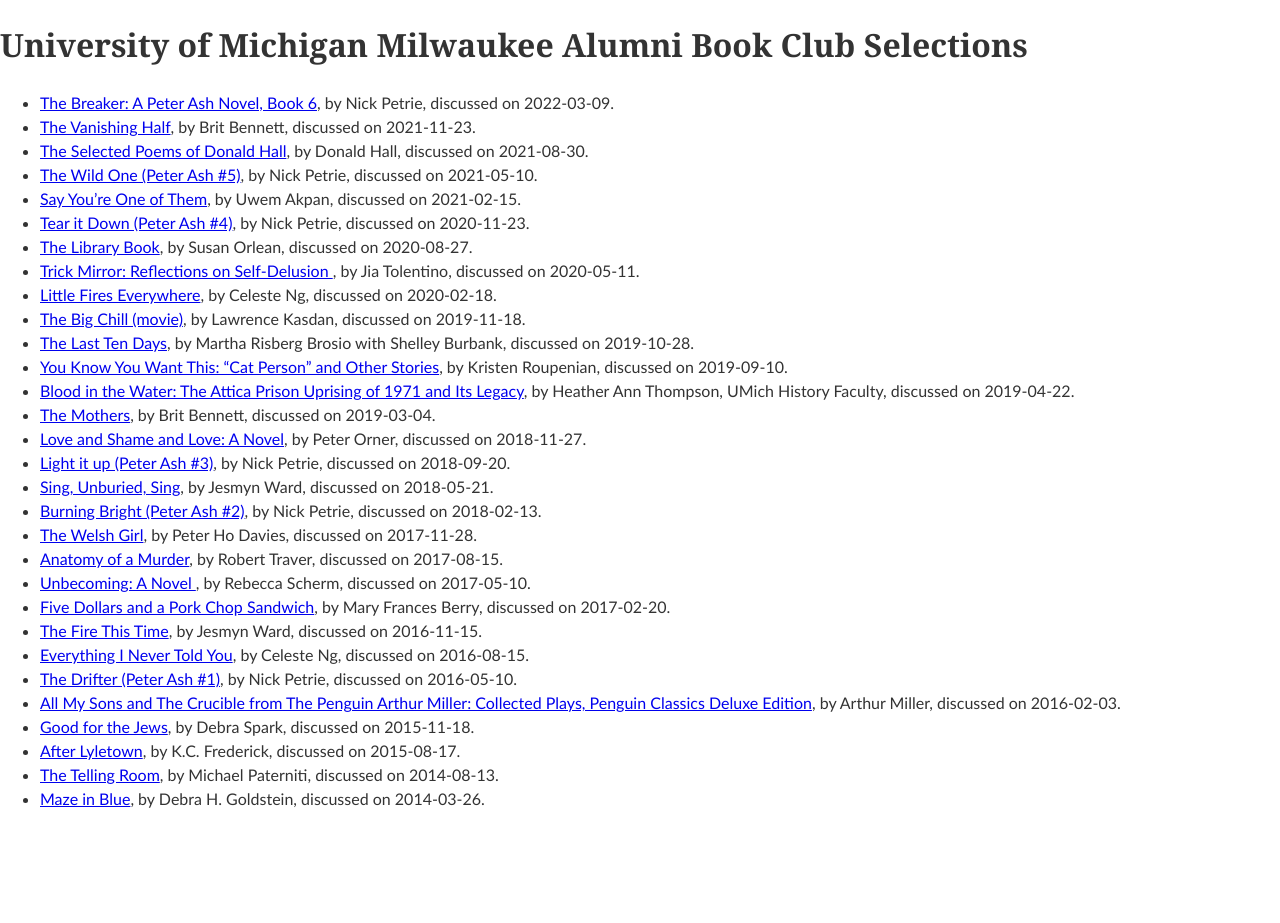
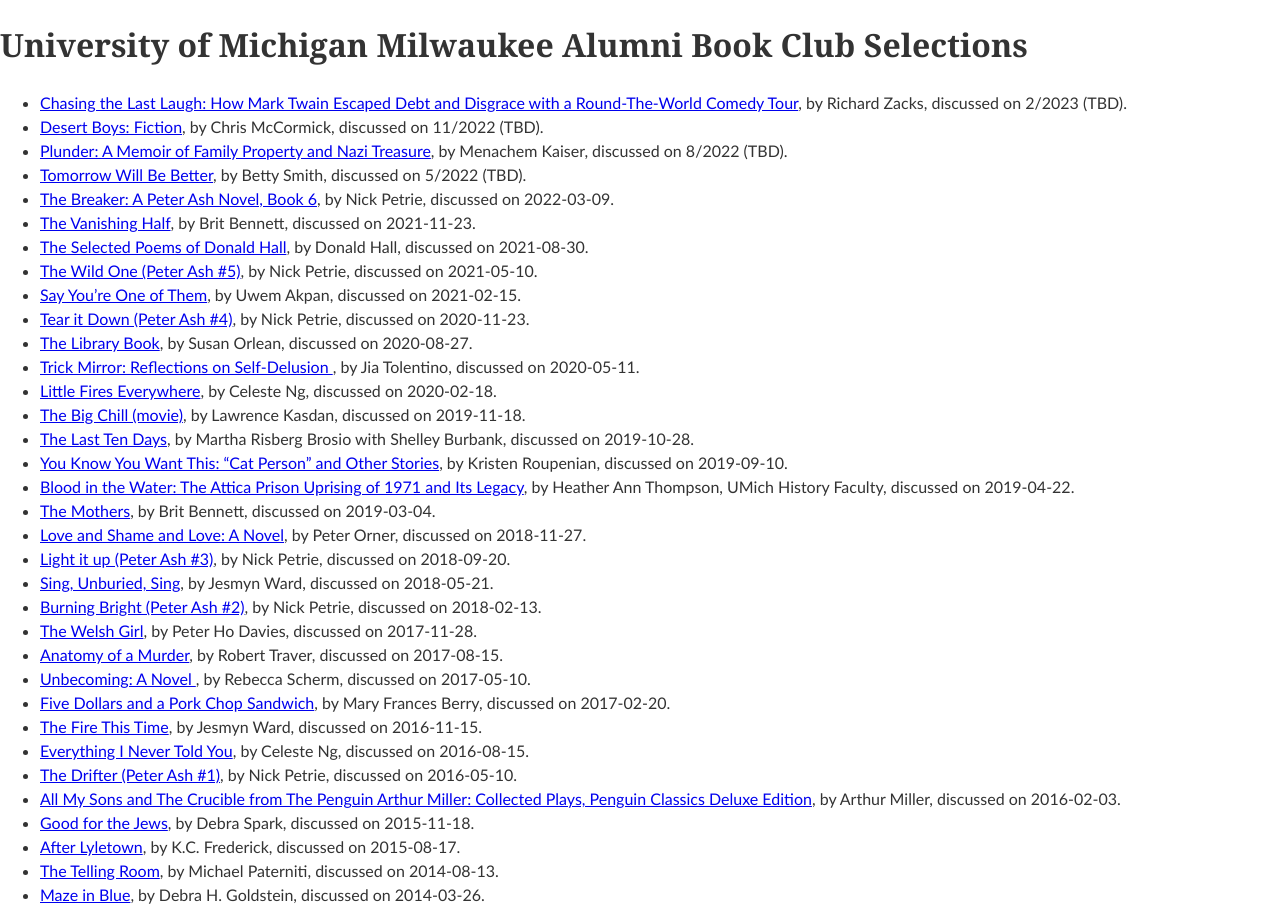
Before and after one commit to edurant/edurant.github.io, a Jekyll site: the page built from misc/bookClubUmMke.md, in a window 1280 px wide. Built offline with Jekyll 4.4.1, drawn with Linux system fonts in a browser that asks for light colours; before the commit the page ends 900 px from its top, so only the background shows below that.

Commit message:
um mke book club: next 4 books selected

```diff
--- a/misc/bookClubUmMke.md
+++ b/misc/bookClubUmMke.md
@@ -1,8 +1,12 @@
 ---
 title: "University of Michigan Milwaukee Alumni Book Club Selections"
-date: 2021-12-06 10:10:30 -0600
+date: 2021-12-08 14:09:30 -0600
 ---
 
+* [Chasing the Last Laugh: How Mark Twain Escaped Debt and Disgrace with a Round-The-World Comedy Tour](https://bookshop.org/books/chasing-the-last-laugh-how-mark-twain-escaped-debt-and-disgrace-with-a-round-the-world-comedy-tour/), by Richard Zacks, discussed on 2/2023 (TBD).
+* [Desert Boys: Fiction](https://bookshop.org/books/desert-boys-fiction/), by Chris McCormick, discussed on 11/2022 (TBD).
+* [Plunder: A Memoir of Family Property and Nazi Treasure](https://bookshop.org/books/plunder-a-memoir-of-family-property-and-nazi-treasure-9780358699170), by Menachem Kaiser, discussed on 8/2022 (TBD).
+* [Tomorrow Will Be Better](https://bookshop.org/books/tomorrow-will-be-better/), by Betty Smith, discussed on 5/2022 (TBD).
 * [The Breaker: A Peter Ash Novel, Book 6](https://bookshop.org/books/the-breaker-9781432883638), by Nick Petrie, discussed on 2022-03-09.
 * [The Vanishing Half](https://bookshop.org/books/the-vanishing-half-9780525536291), by Brit Bennett, discussed on 2021-11-23.
 * [The Selected Poems of Donald Hall](https://bookshop.org/books/the-selected-poems-of-donald-hall/9781328745606), by Donald Hall, discussed on 2021-08-30.
```
